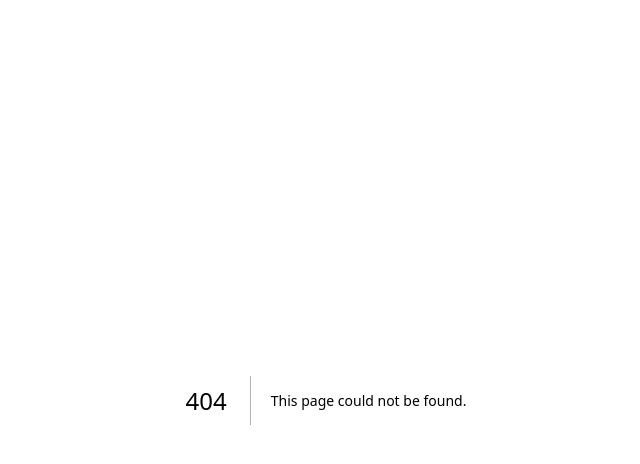
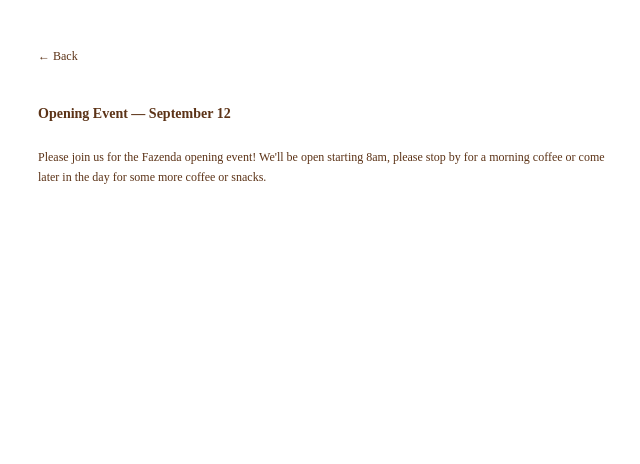
Before and after one commit to matteocarroll/fazenda, a Next.js app: page /sep12 in a window 1280 px wide. Before the commit this address had no page. Shown: the top 464 px of the page, without its empty margins (314-954 px from the left). Built offline with nearby package versions, Linux system fonts and the light colour scheme.

Commit message:
Add /sep12 opening event page

```diff
--- /dev/null
+++ b/app/sep12/page.tsx
@@ -0,0 +1,23 @@
+import Link from "next/link"
+
+export default function Sep12() {
+  return (
+    <main className="min-h-screen bg-white py-12 px-6">
+      <div className="max-w-xl mx-auto">
+        <div className="flex items-center justify-between mb-10">
+          <Link href="/" className="text-[#5c3317] text-xs hover:opacity-70 transition-opacity">
+            ← Back
+          </Link>
+          <div className="w-10" />
+        </div>
+
+        <div className="flex flex-col gap-6 text-[#5c3317] text-xs leading-relaxed">
+          <p className="font-semibold text-sm">Opening Event — September 12</p>
+          <p>
+            Please join us for the Fazenda opening event! We&apos;ll be open starting 8am, please stop by for a morning coffee or come later in the day for some more coffee or snacks.
+          </p>
+        </div>
+      </div>
+    </main>
+  )
+}
```
